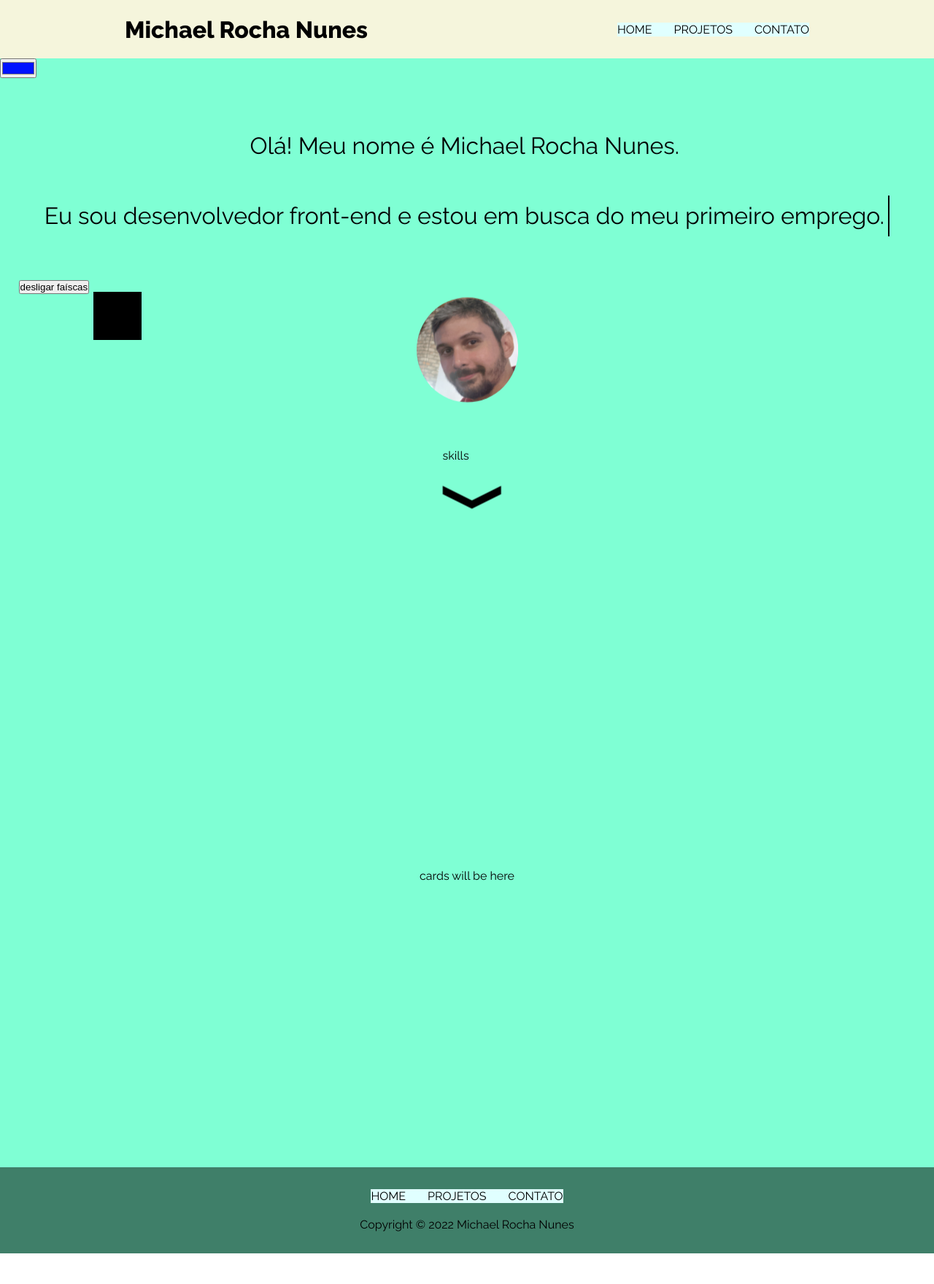
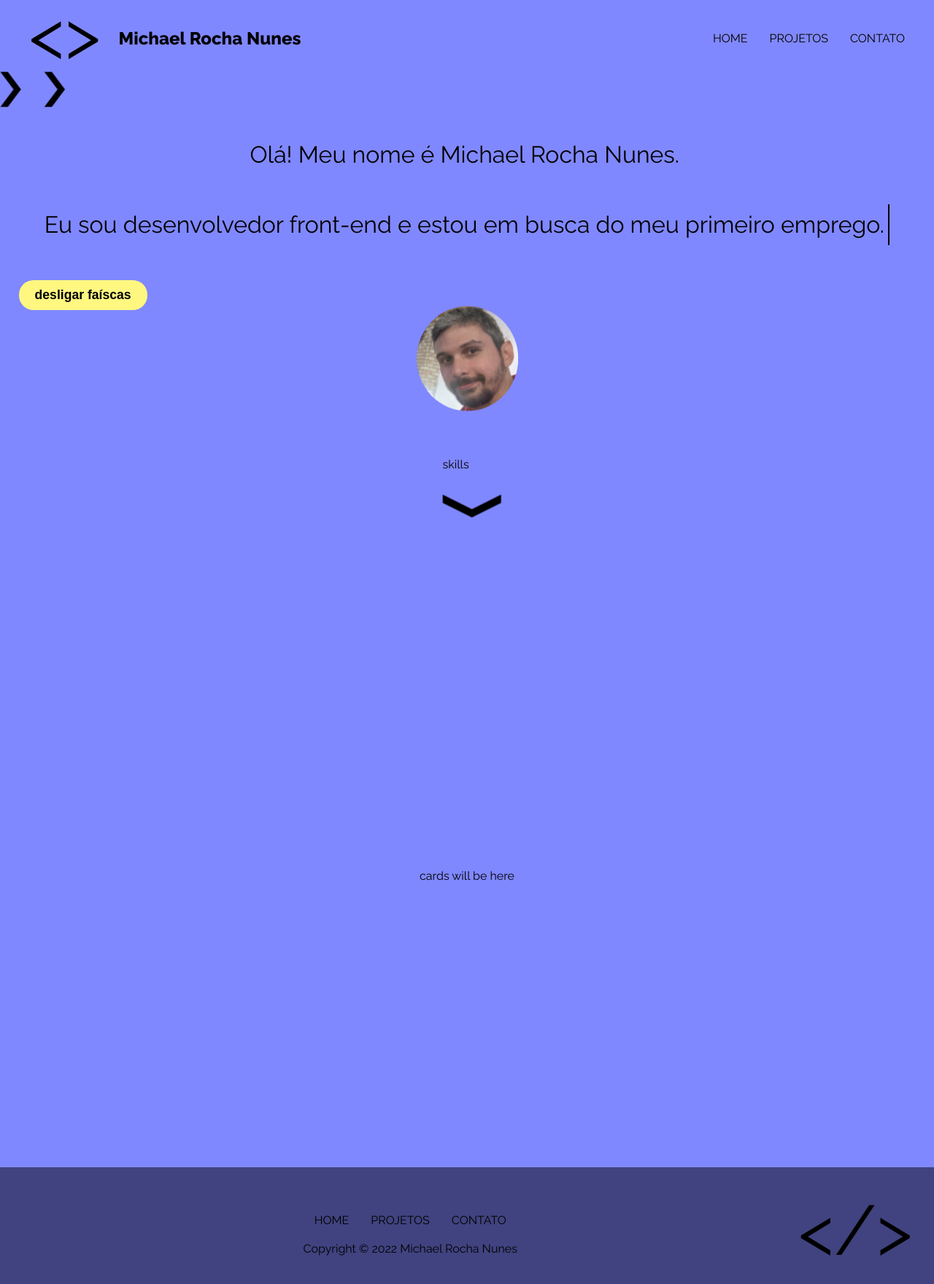
Before and after one commit to michaelrn2288/portfolio, a React (Vite) app: page / in a window 1280 px wide. Shown: the top 1760 px of the page at 73% size. Before the commit the page ends 1718 px from the top, so only its background shows below. Built offline with nearby package versions, Linux system fonts and the light colour scheme.

Commit message:
add controller to hide and show ColorSelector component

```diff
--- a/src/Components/App/index.jsx
+++ b/src/Components/App/index.jsx
@@ -11,17 +11,8 @@ import ToggleButton from "../ToggleButton";
 const StyledMain = styled.main`
     display: flex;
     justify-content: center;
-    background-color:aquamarine;
-`
-
-const CustomColor = styled.div`
-    position: fixed;
-    top: 50%;
-    left: 10%;
-    height: 66px;
-    width: 66px;
-    background-color: var(--black-white-contrast-on-light-1);
-    border: solid black 7px;
+    color: var(--black-white-contrast-on-light-2);
+    background-color: var(--color-main-light-2);
 `
 
 export default function App() {
@@ -46,22 +37,22 @@ export default function App() {
     cssRoot.style.setProperty( '--color-inverted-dark-1', hslColorAdjust(selectedColor.hslcolor, 180, 1, 0.75) )
     cssRoot.style.setProperty( '--color-inverted-dark-2', hslColorAdjust(selectedColor.hslcolor, 180, 1, 0.5) )
     cssRoot.style.setProperty( '--color-inverted-dark-3', hslColorAdjust(selectedColor.hslcolor, 180, 1, 0.25) )
+    cssRoot.style.setProperty( '--black-white-contrast',
+        blackOrWhiteContrast(hslColorAdjust(selectedColor.hslcolor, 0, 1, 1), 40) )
     cssRoot.style.setProperty( '--black-white-contrast-on-light-1',
-        blackOrWhiteContrast(hslColorAdjust(selectedColor.hslcolor, 0, 1, 1), 40) )
-    cssRoot.style.setProperty( '--black-white-contrast-on-light-1.25',
         blackOrWhiteContrast(hslColorAdjust(selectedColor.hslcolor, 0, 1, 1.25), 40) )
-    cssRoot.style.setProperty( '--black-white-contrast-on-light-1.5',
+    cssRoot.style.setProperty( '--black-white-contrast-on-light-2',
         blackOrWhiteContrast(hslColorAdjust(selectedColor.hslcolor, 0, 1, 1.5), 40) )
-    cssRoot.style.setProperty( '--black-white-contrast-on-light-1.75',
+    cssRoot.style.setProperty( '--black-white-contrast-on-light-3',
         blackOrWhiteContrast(hslColorAdjust(selectedColor.hslcolor, 0, 1, 1.75), 40) )
-    cssRoot.style.setProperty( '--black-white-contrast-on-light-0.75',
+    cssRoot.style.setProperty( '--black-white-contrast-on-dark-1',
         blackOrWhiteContrast(hslColorAdjust(selectedColor.hslcolor, 0, 1, 0.75), 40) )
-    cssRoot.style.setProperty( '--black-white-contrast-on-light-0.5',
+    cssRoot.style.setProperty( '--black-white-contrast-on-dark-2',
         blackOrWhiteContrast(hslColorAdjust(selectedColor.hslcolor, 0, 1, 0.5), 40) )
-    cssRoot.style.setProperty( '--black-white-contrast-on-light-0.25',
+    cssRoot.style.setProperty( '--black-white-contrast-on-dark-3',
         blackOrWhiteContrast(hslColorAdjust(selectedColor.hslcolor, 0, 1, 0.25), 40) )
 
-    const headerHeight = '10'//vh
+    const headerHeight = '13'//vh
 
     return (
         <div>
@@ -79,7 +70,6 @@ export default function App() {
                 selectedColor={selectedColor}
                 setSelectedColor={setSelectedColor}
             />
-            <CustomColor></CustomColor>
             <StyledMain>
                 <Router headerHeight={headerHeight} />
             </StyledMain>
--- a/src/Components/ColorSelector/index.jsx
+++ b/src/Components/ColorSelector/index.jsx
@@ -1,11 +1,76 @@
-import styled from "styled-components"
+import { useState } from "react"
+import styled, { keyframes } from "styled-components"
 import { hexToHSL } from "../../Utils/colorTools"
 
+const hiddenColorSelectorSpot = '-220px'
+
+const slideInColorSelector = keyframes`
+    from {
+        transform: translateX(${hiddenColorSelectorSpot})
+    }
+    to {
+        transform: translateX(0);
+    }
+`
+
+const slideOutColorSelector = keyframes`
+    from {
+        transform: translateX(0);
+    }
+    to {
+        transform: translateX(${hiddenColorSelectorSpot});
+    }
+`
+
+const MainContainer = styled.div`
+    display: flex;
+    position: fixed;
+    gap: 20px;
+    top: 90px;
+    left: 30px;
+    transform: ${hiddenColorSelectorSpot};
+    animation: ${props => (
+        props.isComponentRevealed ? slideInColorSelector : slideOutColorSelector)} 0.4s linear forwards;
+`
+
+const SlideController = styled.div`
+    font-size: 3rem;
+    cursor: pointer;
+    transform: scaleX(1.5) rotateY(${props => props.arrowPosition});
+`
+
+const SecondaryContainer = styled.div`
+
+    display: flex;
+    flex-direction: column;
+    align-items: center;
+    gap: 10px;
+    font-weight: 500;
+    font-size: 0.9rem;
+    color: var(--black-white-contrast-on-light-2);
+`
+
+const P = styled.p`
+
+`
+
 const ColorInput = styled.input`
-    position: fixed;
+
 `
 
 export default function ColorSelector(props) {
+
+    const [wasComponentRevealed, setWasComponentRevealed] = useState(false)
+    const [isComponentRevealed, setIsComponentRevealed] = useState(false)
+    const [arrowPosition, setArrowPosition] = useState('180deg')
+
+    function toggleRevealComponent() {
+        setIsComponentRevealed(prevState => !prevState)
+        setArrowPosition(prevState => {
+            return prevState === '0' ? '180deg' : '0'
+        })
+        console.log(arrowPosition)
+    }
 
     function handleChange(event) {
         const { name, value } = event.target
@@ -16,13 +81,25 @@ export default function ColorSelector(props) {
     }
 
     return (
-        <>
+        <MainContainer
+            wasComponentRevealed={wasComponentRevealed}
+            isComponentRevealed={isComponentRevealed}
+        >
+            <SecondaryContainer>
+                <P>Alterar esquema de cores</P>
                 <ColorInput
                     type='color'
                     name='hexcolor'
                     value={props.selectedColor.hexcolor}
                     onChange={handleChange}
                 />
-        </>
+            </SecondaryContainer>
+            <SlideController
+                onClick={toggleRevealComponent}
+                arrowPosition={arrowPosition}
+            >
+            ❬❬
+            </SlideController>
+        </MainContainer>
     )
 }
--- a/src/Components/Footer/index.jsx
+++ b/src/Components/Footer/index.jsx
@@ -4,17 +4,38 @@ import NavBar from "../NavBar";
 const StyledFooter = styled.footer`
     background-color: rgba(0, 0, 0, 0.5);
     display: flex;
-    flex-direction: column;;
     align-items: center;
+    justify-content: space-between;
     padding: 30px;
     gap: 20px;
+`
+
+const ContentDiv = styled.div`
+    display: flex;
+    flex-direction: column;
+    align-items: center;
+    gap: 20px;
+`
+
+const EmptyDiv = styled.div`
+
+`
+
+const TagDiv = styled.div`
+    font-size: 6rem;
+    margin-bottom: 1vw;
 `
 
 export default function Footer() {
     return (
         <StyledFooter>
-            <NavBar />
-            <p>Copyright © 2022 Michael Rocha Nunes</p>
+            <EmptyDiv></EmptyDiv>
+            <ContentDiv>
+                <NavBar />
+                <p>Copyright © 2022 Michael Rocha Nunes</p>
+            </ContentDiv>
+            <TagDiv>&lt;&#47;&gt;</TagDiv>
+
         </StyledFooter>
     )
 }
--- a/src/Components/Header/index.jsx
+++ b/src/Components/Header/index.jsx
@@ -2,19 +2,35 @@ import styled from "styled-components";
 import NavBar from "../NavBar";
 
 const StyledHeader = styled.header`
-    height: ${ props => props.headerHeight }vh;
+    height: ${props => props.headerHeight}vh;
     display: flex;
-    justify-content: space-around;
+    justify-content: space-between;
     align-items: center;
-    background-color: beige;
+    padding: 0 40px;
+    color: var(--black-white-contrast-on-light-2);
+    background-color: var(--color-main-light-2);
+`
+
+const FirstSection = styled.section`
+    display: flex;
+    align-items: center;
+    gap: 25px;
+`
+
+const TagDiv = styled.div`
+    font-size: 6rem;
+    margin-bottom: 1vw;
 `
 
 export default function Header(props) {
-const { headerHeight } = props
+    const { headerHeight } = props
 
     return (
         <StyledHeader headerHeight={headerHeight} >
-            <h1>Michael Rocha Nunes</h1>
+            <FirstSection>
+                <TagDiv>&lt;&gt;</TagDiv>
+                <h1>Michael Rocha Nunes</h1>
+            </FirstSection>
             <NavBar />
         </StyledHeader>
     )
--- a/src/Components/NavBar/index.jsx
+++ b/src/Components/NavBar/index.jsx
@@ -5,7 +5,7 @@ const StyledUl = styled.ul`
     display: flex;
     list-style: none;
     gap: 30px;
-    background-color: lightcyan;
+    color: var(--black-white-contrast);
 `
 
 export default function NavBar() {
--- a/src/Components/ToggleButton/index.jsx
+++ b/src/Components/ToggleButton/index.jsx
@@ -4,6 +4,23 @@ const StyledButton = styled.button`
     position: fixed;
     top: 48vh;
     left: 2vw;
+    padding: 10px;
+    border: none;
+    border-radius: 20px;
+    font-size: 1.1rem;
+    font-weight: 600;
+    width: 11rem;
+    color: var(--black-white-contrast-on-light-1);
+    background-color: var(--color-inverted-light-2);
+    transition: 0.4s;
+
+    &:hover{
+        background-color: var(--color-inverted);
+    }
+
+    &:active{
+        background-color: var(--color-inverted-dark-1);
+    }
 `
 
 export default function ToggleButton(props) {
```
Lines whose indentation alone changed are shown as unchanged.
